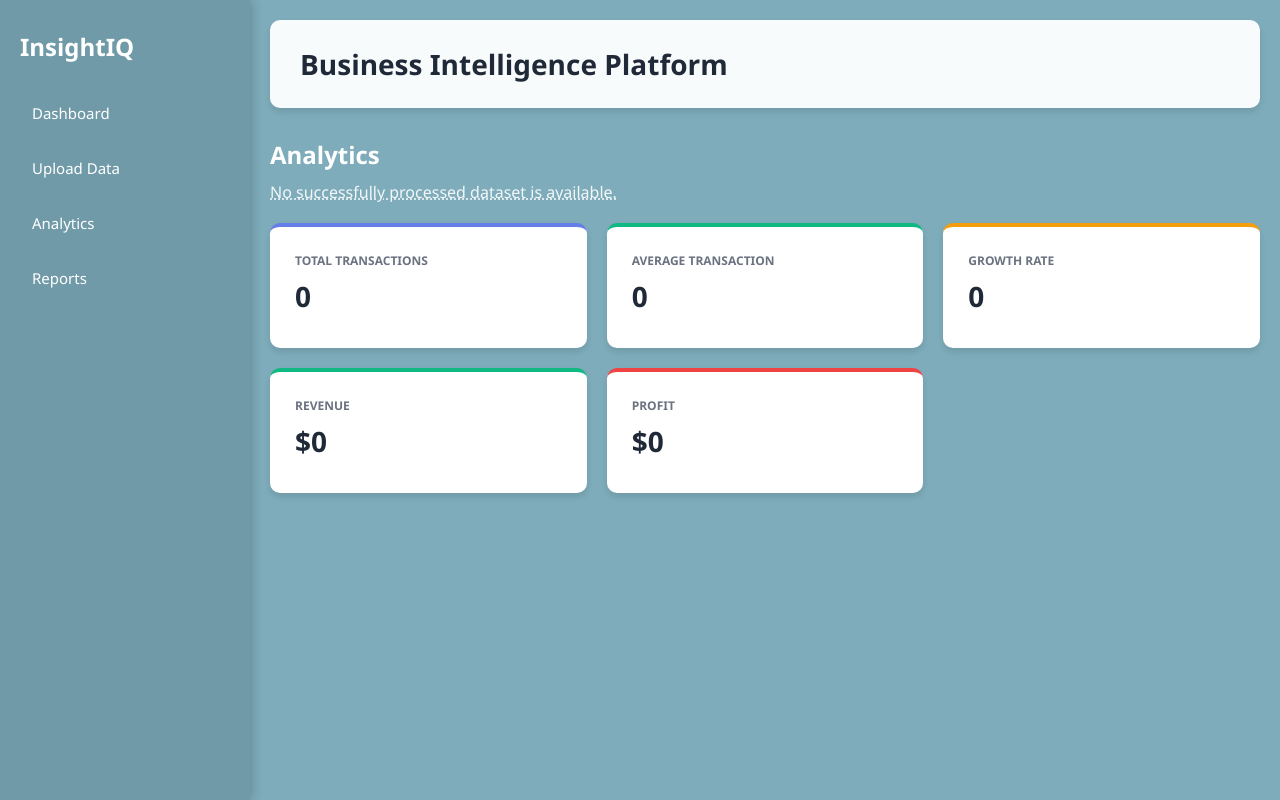
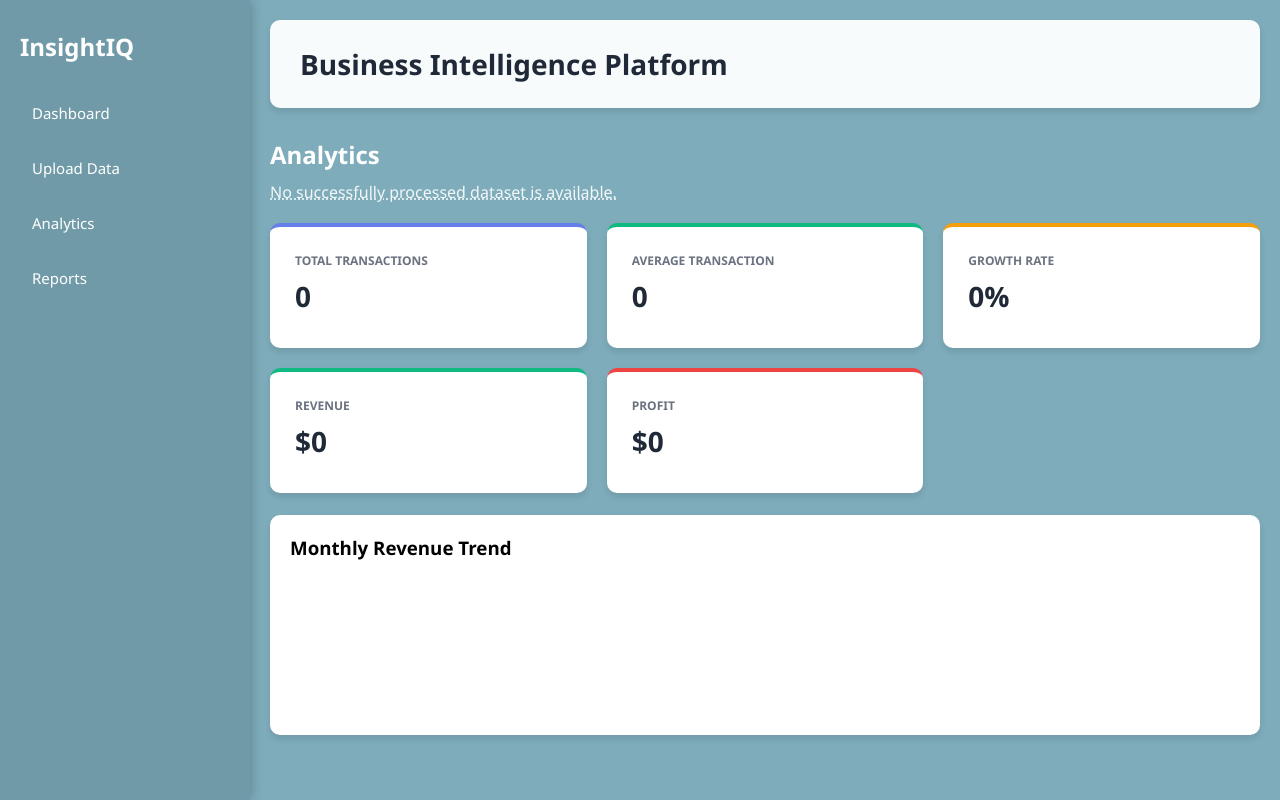
Before and after one commit to NityaSaxena0616/InsightIQ, a Django app: page /analytics/ in a window 1280 px wide. Run offline with Django 5.2, Linux system fonts and the light colour scheme; data that the repository does not hold is empty; a map, chart or similar area stays blank.

Commit message:
before major charts

```diff
--- a/dashboard/views.py
+++ b/dashboard/views.py
@@ -1,6 +1,9 @@
 import csv
 import os
 import re
+import json
+import pandas as pd
+
 
 from django.shortcuts import render, redirect
 
@@ -8,6 +11,7 @@ from .forms import UploadForm
 from .models import SalesFile
 from datetime import datetime
 from collections import defaultdict
+from dashboard.services.analytics import build_analytics_payload
 
 
 def normalize_column(column_name):
@@ -302,6 +306,8 @@ def calculate_growth_rate(file_path):
 
 
 def analytics(request):
+    import pandas as pd
+
     context = {
         'total_transactions': 0,
         'avg_transaction': 0,
@@ -309,24 +315,33 @@ def analytics(request):
         'revenue': 0,
         'profit': 0,
         'source_file': None,
+        'analytics': None,
     }
 
     latest_file = SalesFile.objects.last()
 
     if latest_file:
         try:
+            # Load CSV into DataFrame
+            df = pd.read_csv(latest_file.file.path)
+
+            # Generate analytics payload
+            analytics_payload = build_analytics_payload(df)
+
+            # Existing KPI calculations
             kpis = compute_kpis(latest_file.file.path)
 
             total_transactions = kpis['orders']
 
             context.update({
                 'source_file': latest_file,
+                'analytics': analytics_payload,
                 'total_transactions': total_transactions,
                 'avg_transaction': round(
                     kpis['revenue'] / total_transactions, 2
                 ) if total_transactions else 0,
                 'growth_rate': calculate_growth_rate(
-                latest_file.file.path
+                    latest_file.file.path
                 ),
                 'revenue': kpis['revenue'],
                 'profit': kpis['profit'],
--- a/templates/dashboard/analytics.html
+++ b/templates/dashboard/analytics.html
@@ -5,38 +5,89 @@
 <h2>Analytics</h2>
 
 {% if source_file %}
-<p class="page-meta">Calculated from "{{ source_file.file.name }}". <br> Growth compares the latest two calendar months (when a date column is available).</p>
+<p class="page-meta">
+    Calculated from "{{ source_file.file.name }}".<br>
+    Growth compares the latest two calendar months (when a date column is available).
+</p>
 {% else %}
-<p class="page-meta">No successfully processed dataset is available.</p>
+<p class="page-meta">
+    No successfully processed dataset is available.
+</p>
 {% endif %}
 
 <div class="dashboard-grid">
 
     <div class="card metric-card">
-        <div class="metric-label">Total Transactions</div>
+        <div class="metric-label">TOTAL TRANSACTIONS</div>
         <div class="metric-value">{{ total_transactions }}</div>
     </div>
 
     <div class="card metric-card revenue">
-        <div class="metric-label">Average Transaction</div>
+        <div class="metric-label">AVERAGE TRANSACTION</div>
         <div class="metric-value">{{ avg_transaction }}</div>
     </div>
 
     <div class="card metric-card users">
-        <div class="metric-label">Growth Rate</div>
-        <div class="metric-value">{{ growth_rate }}</div>
+        <div class="metric-label">GROWTH RATE</div>
+        <div class="metric-value">{{ growth_rate }}%</div>
     </div>
 
     <div class="card metric-card revenue">
-        <div class="metric-label">Revenue</div>
+        <div class="metric-label">REVENUE</div>
         <div class="metric-value">${{ revenue }}</div>
     </div>
 
     <div class="card metric-card conversion">
-        <div class="metric-label">Profit</div>
+        <div class="metric-label">PROFIT</div>
         <div class="metric-value">${{ profit }}</div>
     </div>
 
 </div>
 
+<br>
+
+<div class="card" style="padding:20px;">
+    <h3>Monthly Revenue Trend</h3>
+
+    <canvas id="revenueChart"></canvas>
+</div>
+
+<script src="https://cdn.jsdelivr.net/npm/chart.js"></script>
+
+<script>
+
+const labels = {{ analytics.charts.monthly_revenue.labels|safe }};
+const values = {{ analytics.charts.monthly_revenue.values|safe }};
+
+const ctx = document.getElementById('revenueChart');
+
+new Chart(ctx, {
+    type: 'line',
+    data: {
+        labels: labels,
+        datasets: [{
+            label: 'Monthly Revenue',
+            data: values,
+            borderWidth: 3,
+            tension: 0.3,
+            fill: false
+        }]
+    },
+    options: {
+        responsive: true,
+        plugins: {
+            legend: {
+                display: true
+            }
+        },
+        scales: {
+            y: {
+                beginAtZero: true
+            }
+        }
+    }
+});
+
+</script>
+
 {% endblock %}
```
